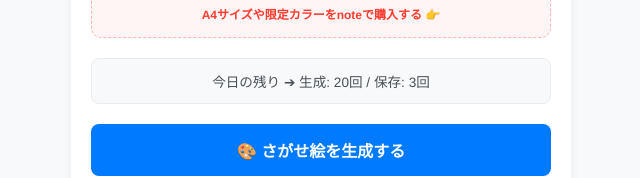
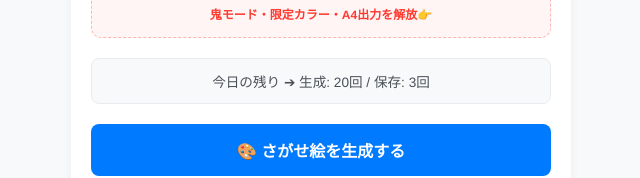
Before and after one commit to tsubuo11035103-a11y/sagase-generator, a website: page index.html in a window 1280 px wide. Shown: the part 1075-1253 px from the top of the page, 319-959 px from the left. Drawn offline with Linux system fonts and the light colour scheme.

Commit message:
Update index.html

```diff
--- a/index.html
+++ b/index.html
@@ -74,7 +74,7 @@
       <button id="btn-unlock" class="btn btn-primary btn-unlock" type="button">🔓 有料版を解放する</button>
       <p id="license-message" class="license-message" aria-live="polite"></p>
     </div>
-    <p class="note-link-p"><a href="あなたのnote記事URL" target="_blank">A4サイズや限定カラーをnoteで購入する 👉</a></p>
+    <p class="note-link-p"><a href="あなたのnote記事URL" target="_blank">鬼モード・限定カラー・A4出力を解放👉</a></p>
   </div>
 
   <div class="limit-counter-box">
```
